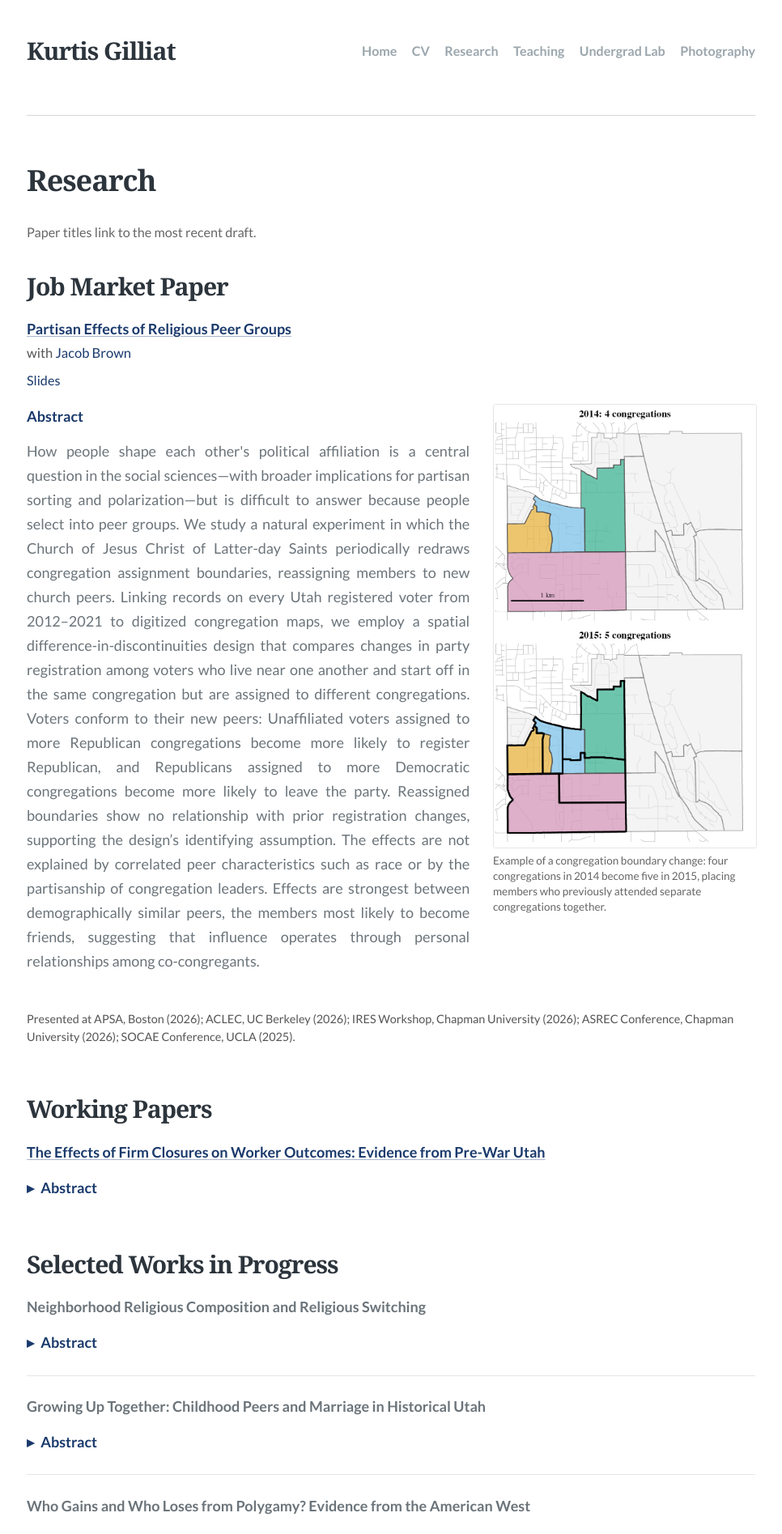
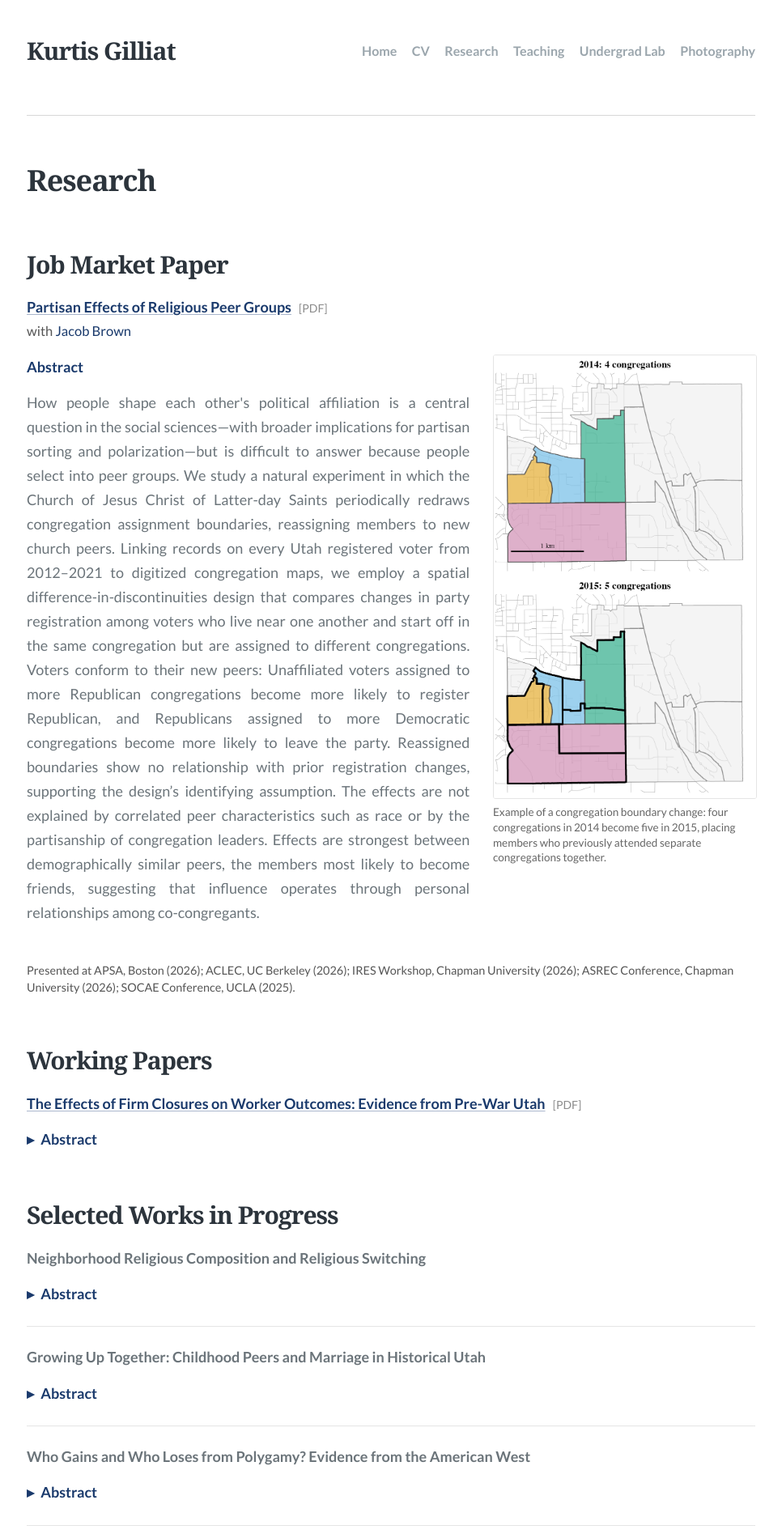
Before and after one commit to kgilliat/kgilliat.github.io, a Jekyll site: the page built from research.md, in a window 1280 px wide. Shown: the top 1895 px of the page at 81% size, without its empty margins (157-1123 px from the left). Built offline with Jekyll 4.4.1, drawn with Linux system fonts in a browser that asks for light colours; part of the change alters nothing that is shown.

Commit message:
Add PDF markers to linked titles; drop slides link and intro note
Co-Authored-By: Claude Opus 5 (1M context) <noreply@anthropic.com>

```diff
--- a/research.md
+++ b/research.md
@@ -37,17 +37,14 @@ title: Research
   .paper-title a:focus {
     text-decoration-color: #1a3a6c;
   }
-  .paper-docs {
-    font-size: 0.9em;
-    margin-top: 0.4em;
-  }
-  .paper-docs a {
-    color: #1a3a6c;
-  }
-  .page-note {
-    font-size: 0.9em;
-    color: #666;
-    margin: 0 0 1.6em;
+  /* Marks the titles that lead somewhere, so the four papers with a draft
+     are distinguishable from the four without at a glance. */
+  .title-tag {
+    font-weight: normal;
+    font-size: 0.78em;
+    color: #8c8c8c;
+    margin-left: 0.4em;
+    white-space: nowrap;
   }
   details.abstract {
     margin: 0.9em 0 0;
@@ -129,14 +126,11 @@ title: Research
     }
   }
 </style>
-<p class="page-note">Paper titles link to the most recent draft.</p>
-
 ## Job Market Paper
 
 <div class="paper">
-  <div class="paper-title"><a href="{{ '/papers/church_peers_on_politics_Gilliat_Brown.pdf' | relative_url }}">Partisan Effects of Religious Peer Groups</a></div>
+  <div class="paper-title"><a href="{{ '/papers/church_peers_on_politics_Gilliat_Brown.pdf' | relative_url }}">Partisan Effects of Religious Peer Groups</a> <span class="title-tag">[PDF]</span></div>
   <div class="paper-meta">with <a href="https://jacobrbrown.com">Jacob Brown</a></div>
-  <div class="paper-docs"><a href="{{ '/papers/JMP_slides.pdf' | relative_url }}">Slides</a></div>
   <div class="paper-split">
     <div class="paper-split-text">
       <div class="abstract-label">Abstract</div>
@@ -155,7 +149,7 @@ title: Research
 ## Working Papers
 
 <div class="paper">
-  <div class="paper-title"><a href="{{ '/papers/firm_closure_effects.pdf' | relative_url }}">The Effects of Firm Closures on Worker Outcomes: Evidence from Pre-War Utah</a></div>
+  <div class="paper-title"><a href="{{ '/papers/firm_closure_effects.pdf' | relative_url }}">The Effects of Firm Closures on Worker Outcomes: Evidence from Pre-War Utah</a> <span class="title-tag">[PDF]</span></div>
   <details class="abstract">
     <summary>Abstract</summary>
     <p>What was the role of firms in shaping workers&rsquo; careers historically and how much did it matter when their firm closed? To answer these questions, we construct an annual linked employer-employee panel for 1900&ndash;1940 from the city directories of Salt Lake City and Ogden, Utah, which listed every adult resident with his occupation, employer and address. Transcribing 76 editions and 3.6 million listings, we harmonize employers across editions, link men across editions and, through FamilySearch, to the complete-count censuses, and then validate the panel against the census. We show that firms played a major role in the pre-war urban economy. Most working-aged men were employed at a firm, and most career advancement occurred within firm. Using a stacked event study in which we compare men at failed firms to matched comparison men at surviving firms, we find that firm closure led to persistent negative effects on worker&rsquo;s labor market outcomes. Displaced men were 30 percentage points less likely to be listed with an employer a year later and 11 points less likely eight years later. One tenth moved away from the city and the rest were less likely to have steady employment and more likely to hold lower-status occupations. Marriage, fertility, and mortality were unaffected. Closures in 1930&ndash;1933, the early years of the Great Depression, were even more detrimental to worker outcomes.</p>
@@ -209,7 +203,7 @@ title: Research
 ## Other Publications
 
 <div class="paper">
-  <div class="paper-title"><a href="https://pmc.ncbi.nlm.nih.gov/articles/PMC6792459/">Mortality Risk and Fine Particulate Air Pollution in a Large, Representative Cohort of U.S. Adults</a></div>
+  <div class="paper-title"><a href="https://pmc.ncbi.nlm.nih.gov/articles/PMC6792459/">Mortality Risk and Fine Particulate Air Pollution in a Large, Representative Cohort of U.S. Adults</a> <span class="title-tag">[Published]</span></div>
   <div class="paper-meta">with C. Arden Pope III, Jacob S. Lefler, Majid Ezzati, Joshua D. Higbee, Julian D. Marshall, Sun-Young Kim, Matthew Bechle, Spencer E. Vernon, Allen L. Robinson, and Richard T. Burnett</div>
   <div class="paper-meta"><em>Environmental Health Perspectives</em> (2019)</div>
   <details class="abstract">
```
